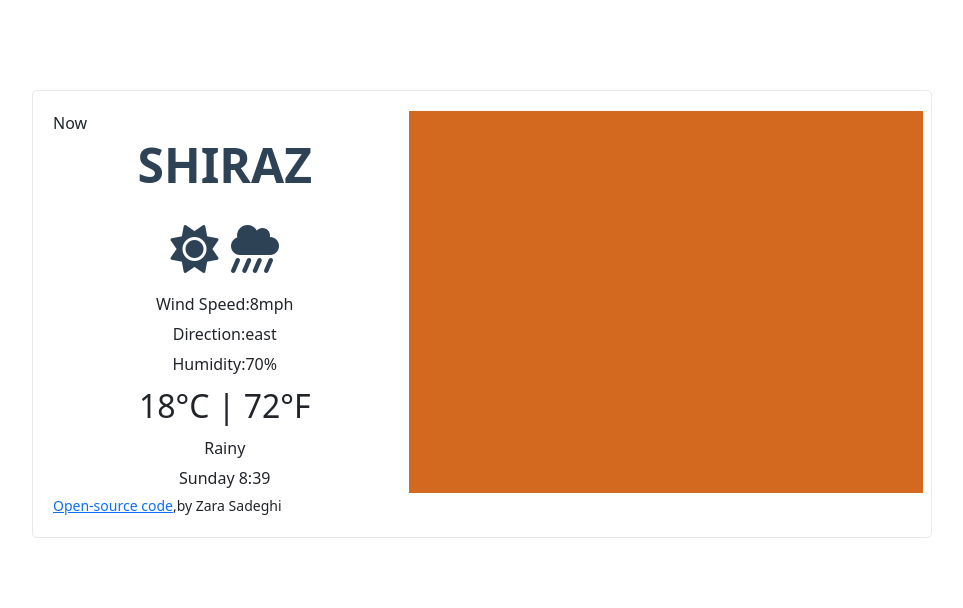
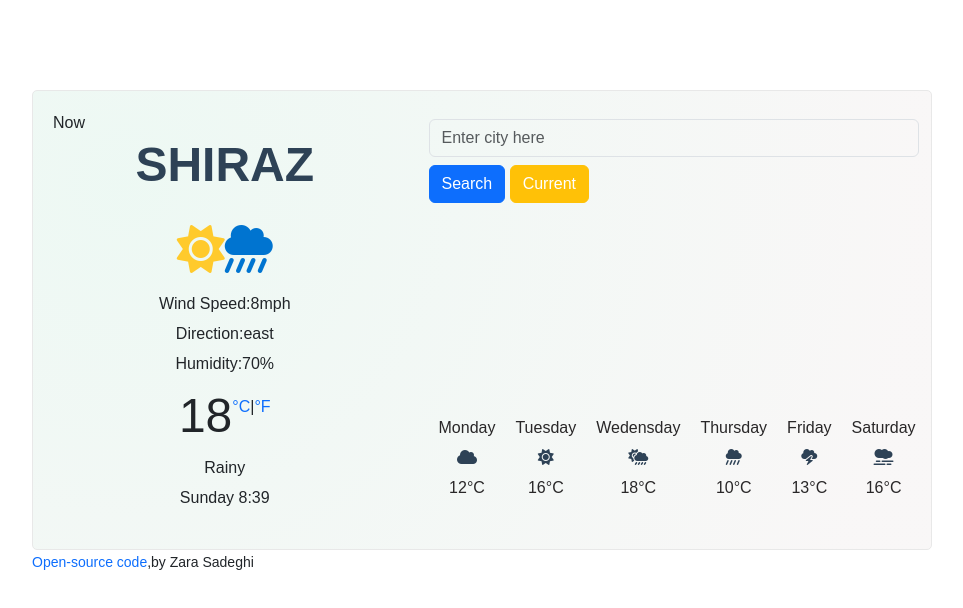
Before and after one commit to zara-sdg/Shecodes-plus-Final-Project-, a plain HTML site: page index.html in a window 1280 px wide. Shown: the whole page, without its empty margins (158-1121 px from the left). Drawn offline with nearby package versions, Linux system fonts and the light colour scheme; files that its build step writes are made by us from their sources; files whose address does not match are found by name.

Commit message:
html,css structure finished

```diff
--- a/index.html
+++ b/index.html
@@ -14,31 +14,55 @@
 
 <body>
   <div class="container">
+    <div class="weatherapp-wrapper">
       <div class="weatherapp-body">
         <div class="row">
           <div class="col-5">
             <p>Now</p>
             <div class="current-weather">
               <h1>SHIRAZ</h1>
-                        <p CLASS="emoji"><i class="fa-solid fa-sun"></i>
-                            <i class="fa-solid fa-cloud-showers-heavy"></i>
+              <p CLASS="emoji"><span class="sun"><i class="fa-solid fa-sun"></i></span>
+                <span class="cloud"><i class="fa-solid fa-cloud-showers-heavy"></i></span>
               </p>
               <ul>
                 <li>Wind Speed:8mph</li>
                 <li>Direction:east</li>
                 <li>Humidity:70%</li>
               </ul>
-                        <h2>18°C | 72°F</h2>
+              <h2>18<span class="degree-unit"><a href="">°C</a>|<a href="">°F</a></span></h2>
               <UL>
                 <li>Rainy</li>
                 <li>Sunday 8:39</li>
               </UL>
             </div>
           </div>
-
           <div class="col-7 part2">
-
-
+            <form id="search-form">
+              <input type="text" class="form-control" id="search-inpute" placeholder="Enter city here">
+              <input type="submit" class="btn btn-primary" id="search-button" value="Search">
+              <input type="button" class="btn btn-warning" id="current-button" value="Current">
+            </form>
+            <ul class="week-prediction">
+              <li>Monday <p class="week-emoji"><i class="fa-solid fa-cloud"></i></p>
+                <p>12°C</p>
+              </li>
+              <li>Tuesday <p class="week-emoji"><i class="fa-solid fa-sun"></i></p>
+                <p>16°C</p>
+              </li>
+              <li>Wedensday <p class="week-emoji"><i class="fa-solid fa-cloud-sun-rain"></i></p>
+                <p>18°C</p>
+              </li>
+              <li>Thursday <p class="week-emoji"><i class="fa-solid fa-cloud-showers-heavy"></i></p>
+                <p>10°C</p>
+              </li>
+              <li>Friday <p class="week-emoji"><i class="fa-solid fa-cloud-bolt"></i></p>
+                <p>13°C</p>
+              </li>
+              <li>Saturday <p class="week-emoji"><i class="fa-solid fa-smog"></i></p>
+                <p>16°C</p>
+              </li>
+            </ul>
+          </div>
         </div>
 
 
--- a/styles.css
+++ b/styles.css
@@ -1,10 +1,21 @@
-.weatherapp-body {
+body {
+  font-family: Arial, Helvetica, sans-serif;
+}
+.weatherapp-wrapper {
   max-width: 900px;
   margin: auto;
+}
+
+.weatherapp-body {
   margin-top: 90px;
   padding: 20px;
   border: 1px solid #e8e8e8;
   border-radius: 5px;
+  background: radial-gradient(
+    circle at 10% 20%,
+    rgba(216, 241, 230, 0.46) 0.1%,
+    rgba(233, 226, 226, 0.28) 90.1%
+  );
 }
 
 .current-weather {
@@ -18,28 +29,66 @@ h1 {
   line-height: 28px;
 }
 .emoji {
-  color: #2e4256;
+  display: flex;
+  justify-content: center;
   font-size: 48px;
   font-weight: 600;
   line-height: 28px;
   padding-top: 38px;
 }
-ul{
+.sun {
+  color: #ffca2c;
+}
+.cloud {
+  color: #0074d0;
+}
+ul {
   padding: 0;
   margin: 0;
 }
-li{
+li {
   list-style: none;
   font-size: 16px;
   font-weight: 300;
   line-height: 30px;
-
-
 }
-h2{
+h2 {
   padding-top: 8px;
+  font-size: 3rem;
+}
+.degree-unit {
+  position: relative;
+  font-size: 16px;
+  top: -20px;
+}
+a {
+  text-decoration: none;
 }
 
-.part2{
-    background-color: chocolate;
+#search-inpute {
+  background: transparent;
+  margin: 8px;
 }
+#search-button {
+  margin-left: 8px;
+}
+#current-button {
+  color: #fff;
+}
+.week-prediction {
+  margin-left: 8px;
+  margin-top: 200px;
+  display: flex;
+}
+ul.week-prediction > li {
+  padding: 10px;
+  color: #292728;
+  font-weight: 500;
+}
+ul.week-prediction > li > p {
+  text-align: center;
+}
+.week-emoji {
+  margin-bottom: 0;
+  color: #2e4256;
+}
```
Lines whose indentation alone changed are shown as unchanged.
